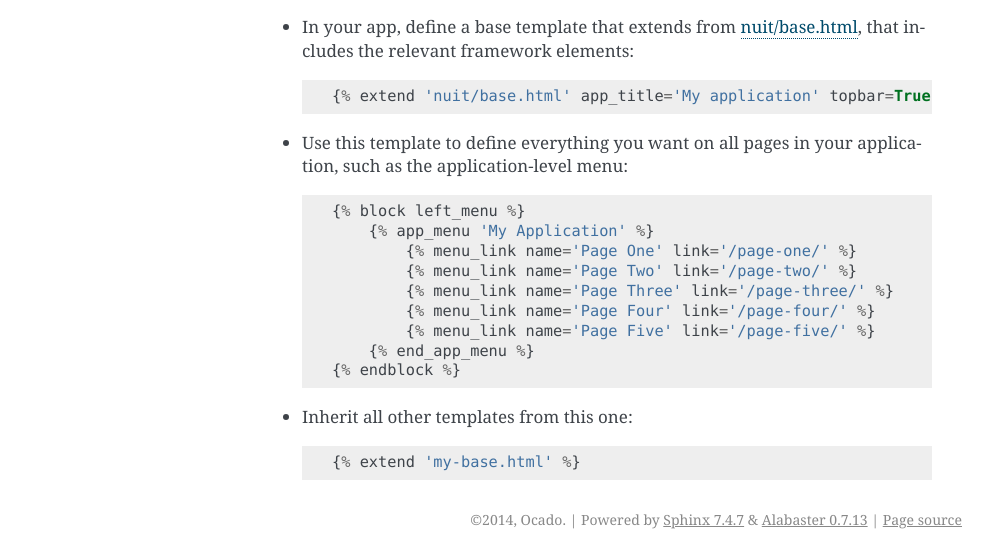
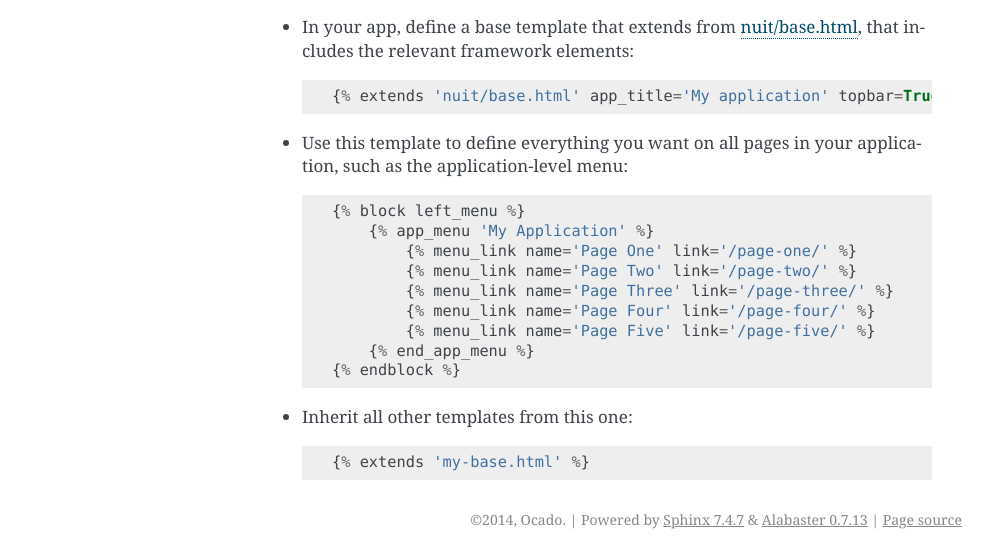
Before and after one commit to ocadotechnology/django-nuit, a Sphinx documentation site: the page built from docs/basics.txt, in a window 1280 px wide. Shown: the part 217-777 px from the top of the page, without its empty margins (148-1140 px from the left). Built offline with Sphinx 7.4.7, drawn with Linux system fonts in a browser that asks for light colours; the version number could not be read and is left out.

Commit message:
Docs: No such template tags as 'extend' => 'extends'

```diff
--- a/docs/basics.txt
+++ b/docs/basics.txt
@@ -6,7 +6,7 @@ To get started with Nuit, follow the steps below. Note: this is a quick overview
 * Install Nuit following the :doc:`installation` guidelines.
 * In your app, define a base template that extends from :ref:`template-nuit-base`, that includes the relevant framework elements::
 
-    {% extend 'nuit/base.html' app_title='My application' topbar=True leftmenu=True %}
+    {% extends 'nuit/base.html' app_title='My application' topbar=True leftmenu=True %}
 
 * Use this template to define everything you want on all pages in your application, such as the application-level menu::
 
@@ -22,4 +22,4 @@ To get started with Nuit, follow the steps below. Note: this is a quick overview
 
 * Inherit all other templates from this one::
 
-    {% extend 'my-base.html' %}
+    {% extends 'my-base.html' %}
```
